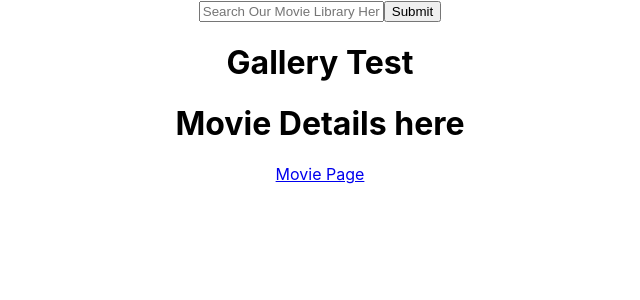
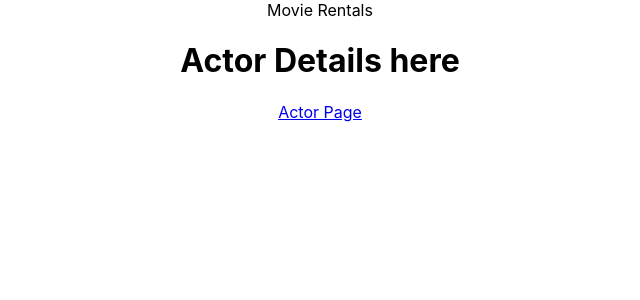
Before and after one commit to TylerGoldsmith/movie_rental_site, a React (Create React App) app: page /actor/1 in a window 1280 px wide. Shown: the top 300 px of the page, without its empty margins (320-960 px from the left). Built offline with nearby package versions, Linux system fonts and the light colour scheme.

Commit message:
Adding routes and context

```diff
--- a/src/App.js
+++ b/src/App.js
@@ -1,19 +1,64 @@
 // dependencies
-import React, {useEffect, useState } from 'react';
+import React, {useState, useEffect} from 'react';
 import { Route, Routes, BrowserRouter } from 'react-router-dom'
 // import styling
 import "./App.css";
 // import components
 import Gallery from "./components/Gallery";
 import Searchbar from "./components/Searchbar";
+import MovieDetails from "./components/MovieDetails";
+import ActorDetails from "./components/ActorDetails"
 
 // render app
 function App() {
+  let [searchTerm, setSearchTerm] = useState('')
+  let [data, setData] = useState([])
+  let [message, setMessage] = useState('Movie Rentals')
+
+  useEffect(() => {
+    if (searchTerm) {
+      document.title=`${searchTerm} Music`
+      const fetchData = async () => {
+        const response = await fetch(`PG_URI${searchTerm}`)
+        const resData = await response.json()
+        if(resData.results.length > 0) {
+          setData(resData.results)
+        } else {
+          setMessage('Not Found')
+        }
+      }
+      fetchData()
+    }
+  }, [searchTerm])
+
+  const handleSearch = (e, term) => {
+    e.preventDefault()
+    setSearchTerm(term)
+  }
+
   return (
     <div className="App">
-      <Searchbar />
-      <Gallery />
-    </div>
+      {message}
+    <BrowserRouter>
+      <Routes>
+        <Route exact path="/" element={
+          <div>
+            <Searchbar handleSearch={handleSearch} />
+            <Gallery data={data} />
+          </div>
+        } />
+        <Route path="/movie/:movie_id" element={
+          <MovieDetails />
+        } />
+                <Route path="/actor/:actor_id" element={
+          <ActorDetails />
+        } />
+
+      </Routes>
+    </BrowserRouter>
+  </div>
+
+
   );
 }
 // export
--- /dev/null
+++ b/src/components/ActorDetails.js
@@ -0,0 +1,14 @@
+// dependencies
+import react from 'react';
+
+
+function ActorDetails(props) {
+  return(
+    <div>
+    <h1>Actor Details here</h1>
+    <p><a href="../App2.js">Actor Page</a></p>
+    {/* replace href with query using db */}
+  </div>
+    )
+};
+export default ActorDetails;
--- a/src/components/Gallery.js
+++ b/src/components/Gallery.js
@@ -1,16 +1,25 @@
 // dependencies
-import React from 'react';
-// import components
-import GalleryItem from "./GalleryItem";
-
-function Gallery(props) {
+import { useContext } from 'react';
+// context
+import { DataContext } from '../context/DataContext'
+// import controller
+import GalleryItem from './GalleryItem';
 
 
-  return (
-    <div>
-      <h1>Gallery Test</h1>
-  {<GalleryItem /> /* change to display once map is running  */}
-  </div>
-  )
-};
-export default Gallery;
+function Gallery(props){
+  const data = useContext(DataContext)
+
+    const display = props.data.map((item, index) => {
+        return (
+            <GalleryItem item={item} key={index} />
+        )
+    })
+
+    return (
+        <div>
+            {display}
+        </div>
+    )
+}
+
+export default Gallery
--- a/src/components/GalleryItem.js
+++ b/src/components/GalleryItem.js
@@ -1,11 +1,15 @@
 // dependencies
-import react from 'react';
 // components
 import MovieDetails from './MovieDetails'
 
 const GalleryItem = () => {
   return(
-      <div><MovieDetails /></div>
+      <div>
+        <h1>
+          Gallery Item Test
+          </h1>
+          <MovieDetails />
+          </div>
   )
 };
 export default GalleryItem;
--- a/src/components/MovieDetails.js
+++ b/src/components/MovieDetails.js
@@ -1,12 +1,11 @@
 // dependencies
-import react from 'react';
 
 
 function MovieDetails(props) {
   return(
     <div>
     <h1>Movie Details here</h1>
-    <p><a href="../App2.js">Movie Page</a></p>
+    <p><a href="/movie/`${movie_id}`">Movie Page</a></p>
     {/* replace href with query using db */}
   </div>
     )
--- /dev/null
+++ b/src/context/DataContext.js
@@ -0,0 +1,3 @@
+import { createContext } from 'react';
+
+export const DataContext = createContext([])
--- /dev/null
+++ b/src/context/SearchContext.js
@@ -0,0 +1,6 @@
+import {createContext} from 'react';
+
+export const SearchContext = createContext({
+    term: '',
+    handleSearch: () => {}
+});
```
Also changed, not shown: 1 other file (tests, documents, lock files or other folders).
